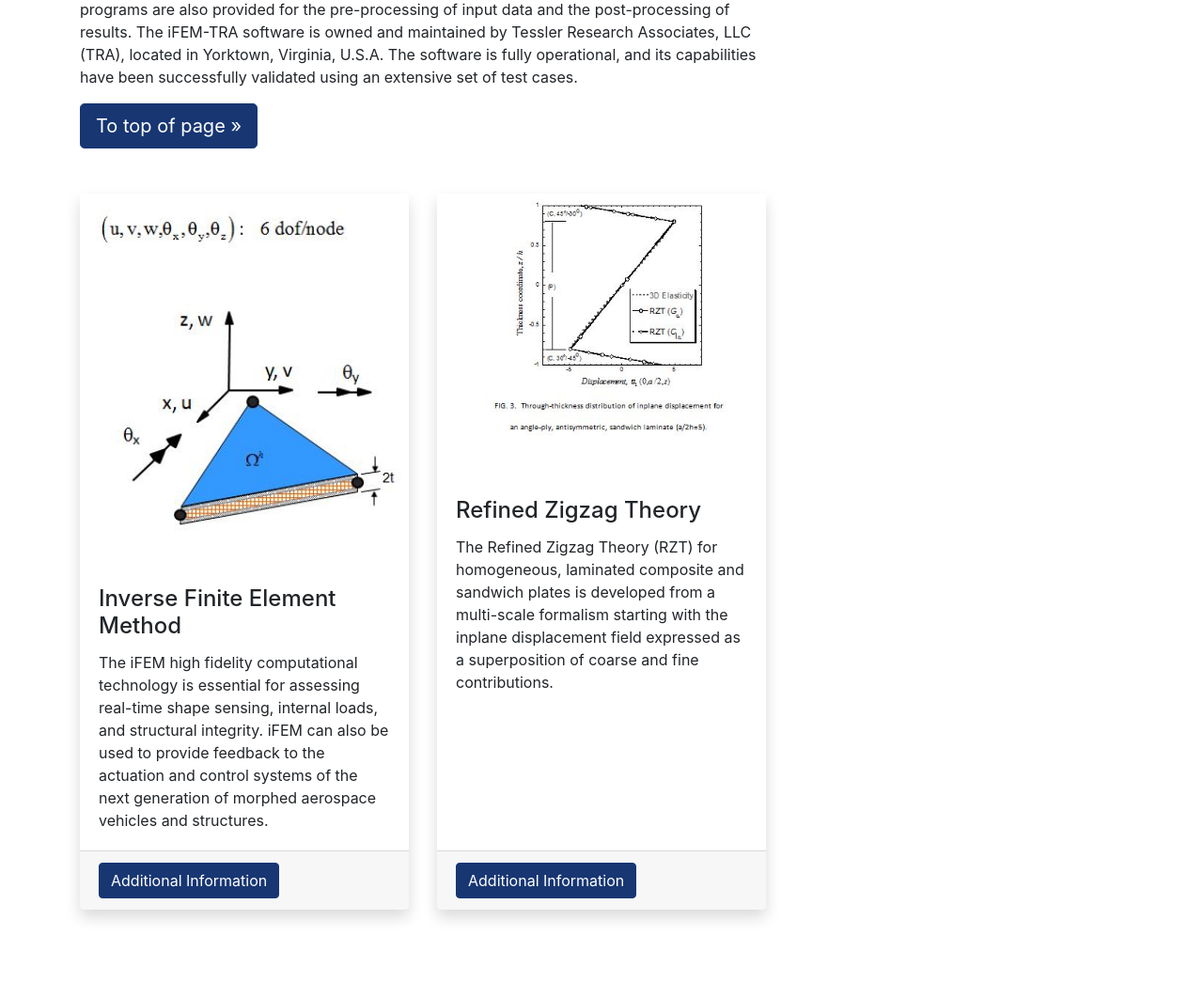
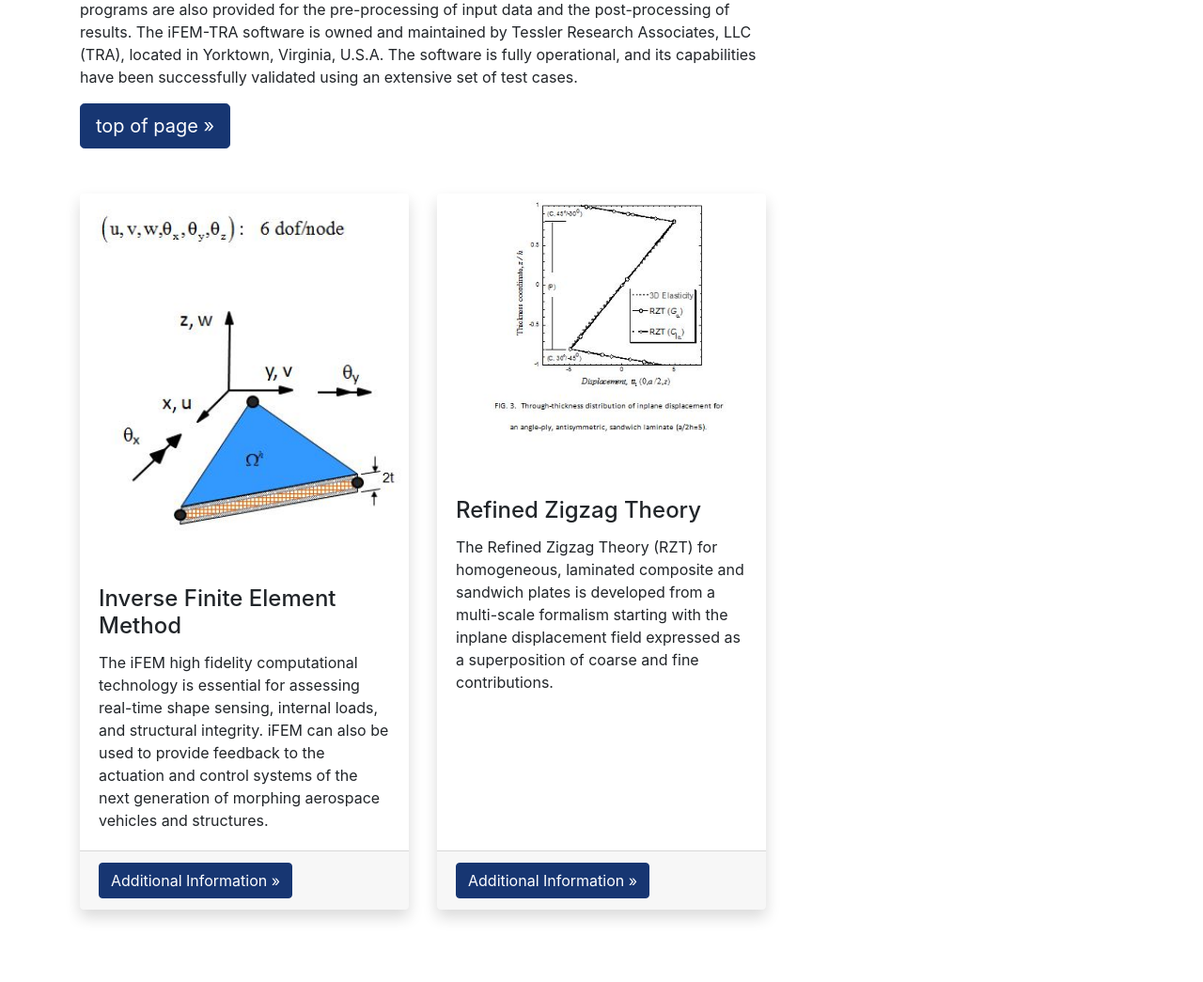
Before and after one commit to tessler-research/tessler-research.github.io, a Jekyll site: the page built from index.html, in a window 1280 px wide. Shown: the part 936-1981 px from the top of the page at 94% size. Built offline with Jekyll 4.4.1, drawn with Linux system fonts in a browser that asks for light colours.

Commit message:
Update index.html

```diff
--- a/index.html
+++ b/index.html
@@ -17,7 +17,7 @@ TRA provides advanced software and consulting for use of the Refined Zigzag Theo
 The iFEM-TRA software is owned and maintained by Tessler Research Associates, LLC (TRA), located in Yorktown, Virginia, U.S.A. The software is fully operational, and its capabilities have been successfully validated using an extensive set of test cases.
 
     </p>
-    <a class="btn btn-primary btn-lg" href="#">To top of page &raquo;</a>
+    <a class="btn btn-primary btn-lg" href="#">top of page &raquo;</a>
   </div>
   {% include sidebar.html %}
 </div>
@@ -31,11 +31,11 @@ The iFEM-TRA software is owned and maintained by Tessler Research Associates, LL
         <h4 class="card-title">Inverse Finite Element Method</h4>
         <p class="card-text">
           The iFEM high fidelity computational technology is essential for assessing real-time shape sensing, internal loads, and structural integrity. iFEM can also be used to provide
-				feedback to the actuation and control systems of the next generation of morphed aerospace vehicles and structures.
+				feedback to the actuation and control systems of the next generation of morphing aerospace vehicles and structures.
         </p>
       </div>
       <div class="card-footer">
-        <a href="/ifem/" class="btn btn-primary">Additional Information </a>
+        <a href="/ifem/" class="btn btn-primary">Additional Information &raquo;</a>
       </div>
     </div>
   </div>
@@ -51,7 +51,7 @@ The iFEM-TRA software is owned and maintained by Tessler Research Associates, LL
         </p>
       </div>
       <div class="card-footer">
-        <a href="/rzt/" class="btn btn-primary">Additional Information </a>
+        <a href="/rzt/" class="btn btn-primary">Additional Information &raquo;</a>
       </div>
     </div>
   </div>
@@ -66,7 +66,7 @@ The iFEM-TRA software is owned and maintained by Tessler Research Associates, LL
         </p>
       </div>
       <div class="card-footer">
-        <a href="#" class="btn btn-primary">Additional Information </a>
+        <a href="#" class="btn btn-primary">Additional Information &raquo;</a>
       </div>
     </div>
   </div> -->
```
